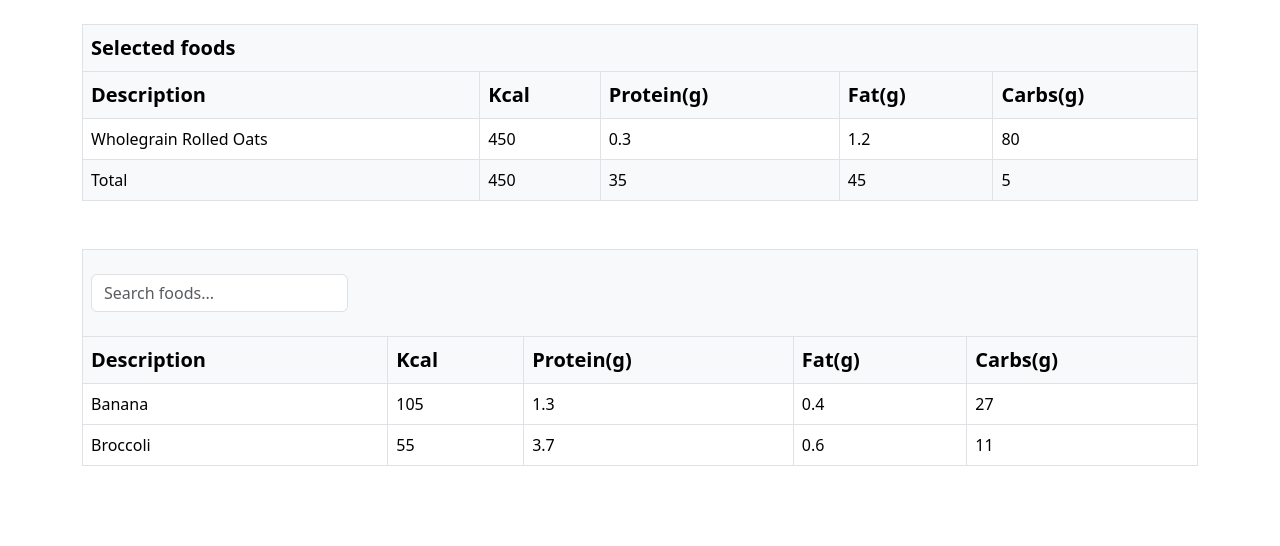
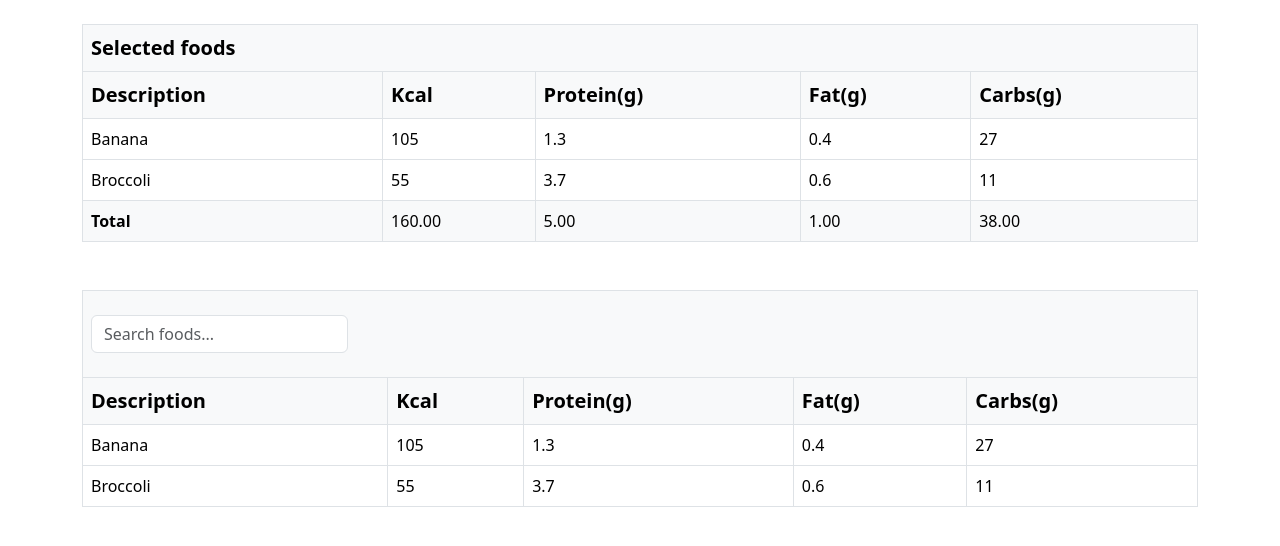
Before and after one commit to maria-pashkulova/food-lookup, a React (Create React App) app: page / in a window 1280 px wide. Shown: the top 546 px of the page. Built offline with nearby package versions, Linux system fonts and the light colour scheme.

Commit message:
Add selectedFoodItems state and logic to aggregate nutritional totals

```diff
--- a/src/App.js
+++ b/src/App.js
@@ -1,10 +1,33 @@
 import SearchFoodTable from "./components/SearchFoodTable";
 import SelectedFoodTable from "./components/SelectedFoodTable";
+import { useState } from "react";
 
 function App() {
+
+  const [selectedFoodItems, setSelectedFoodItems] = useState([
+    {
+      id: "2",
+      description: "Banana",
+      kcal: 105,
+      protein: 1.3,
+      fat: 0.4,
+      carbs: 27
+    },
+    {
+      id: "4",
+      description: "Broccoli",
+      kcal: 55,
+      protein: 3.7,
+      fat: 0.6,
+      carbs: 11
+    }
+
+  ]);
+
+
   return (
     <div className='container mt-4'>
-      <SelectedFoodTable />
+      <SelectedFoodTable foodItems={selectedFoodItems} />
       <SearchFoodTable />
     </div>
 
--- a/src/components/SelectedFoodTable.js
+++ b/src/components/SelectedFoodTable.js
@@ -1,7 +1,8 @@
 import Table from 'react-bootstrap/Table';
 import FoodRecord from './FoodRecord';
+import { sumNutritionColumnValues } from '../helpers/helpers';
 
-function SelectedFoodTable() {
+function SelectedFoodTable({ foodItems }) {
     return (
         <Table bordered hover>
             <thead className='fs-5'>
@@ -17,19 +18,23 @@ function SelectedFoodTable() {
                 </tr>
             </thead>
             <tbody>
-                <FoodRecord
-                    description='Wholegrain Rolled Oats'
-                    kcal='450'
-                    protein='0.3'
-                    fat='1.2'
-                    carbs='80'
-                />
+                {foodItems.map(food => (
+                    <FoodRecord
+                        key={food.id}
+                        description={food.description}
+                        kcal={food.kcal}
+                        protein={food.protein}
+                        fat={food.fat}
+                        carbs={food.carbs}
+                    />
+                ))}
+
                 <tr>
-                    <td className='bg-light'>Total</td>
-                    <td className='bg-light'>450</td>
-                    <td className='bg-light'>35</td>
-                    <td className='bg-light'>45</td>
-                    <td className='bg-light'>5</td>
+                    <td className='bg-light fw-bold'>Total</td>
+                    <td className='bg-light'>{sumNutritionColumnValues(foodItems, 'kcal')}</td>
+                    <td className='bg-light'>{sumNutritionColumnValues(foodItems, 'protein')}</td>
+                    <td className='bg-light'>{sumNutritionColumnValues(foodItems, 'fat')}</td>
+                    <td className='bg-light'>{sumNutritionColumnValues(foodItems, 'carbs')}</td>
                 </tr>
             </tbody>
         </Table>
--- /dev/null
+++ b/src/helpers/helpers.js
@@ -0,0 +1,5 @@
+export function sumNutritionColumnValues(foodItems, column) {
+    return foodItems
+        .reduce((acc, currFood) => acc + Number(currFood[column]) || 0, 0)
+        .toFixed(2);
+}
```
